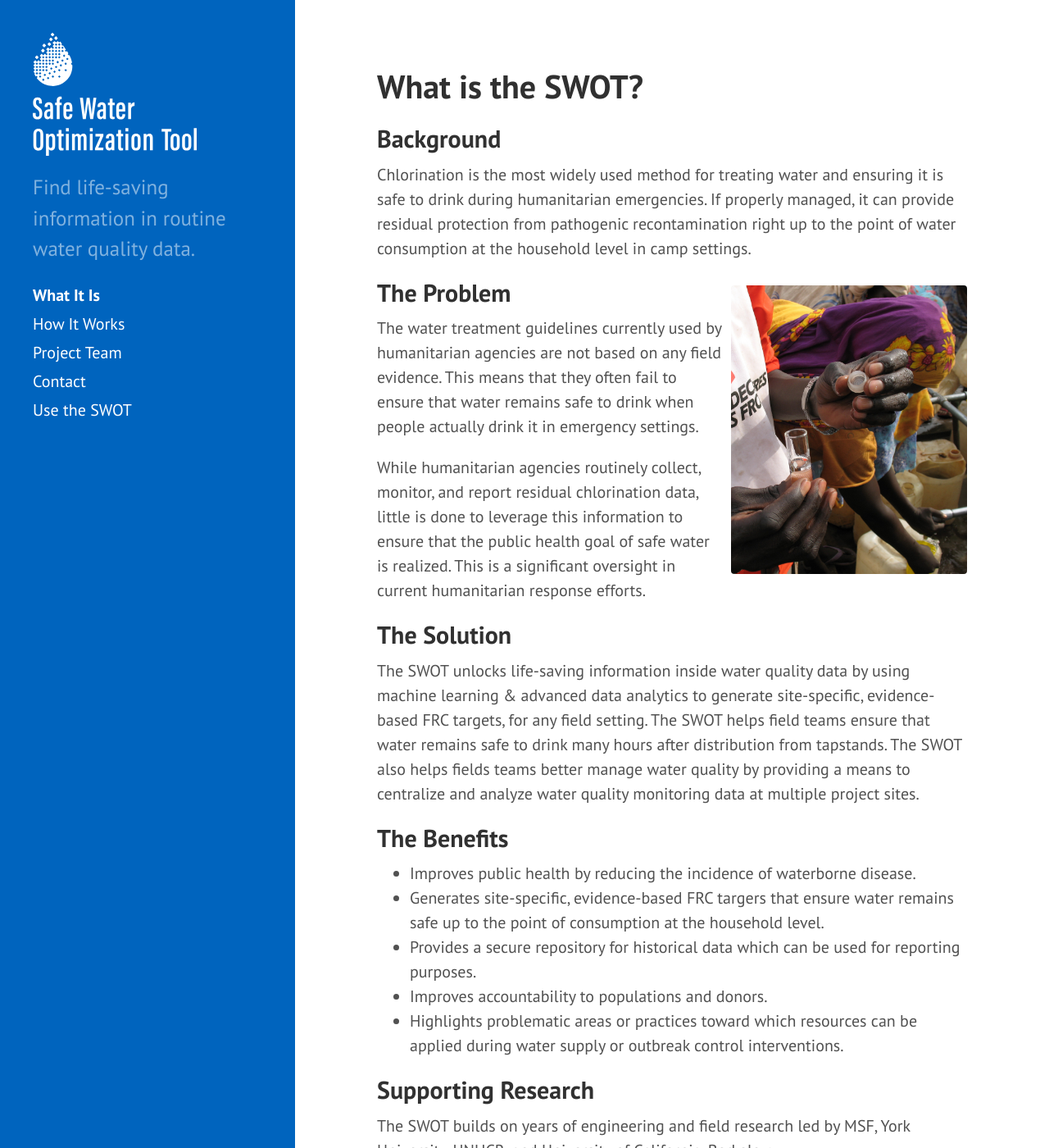
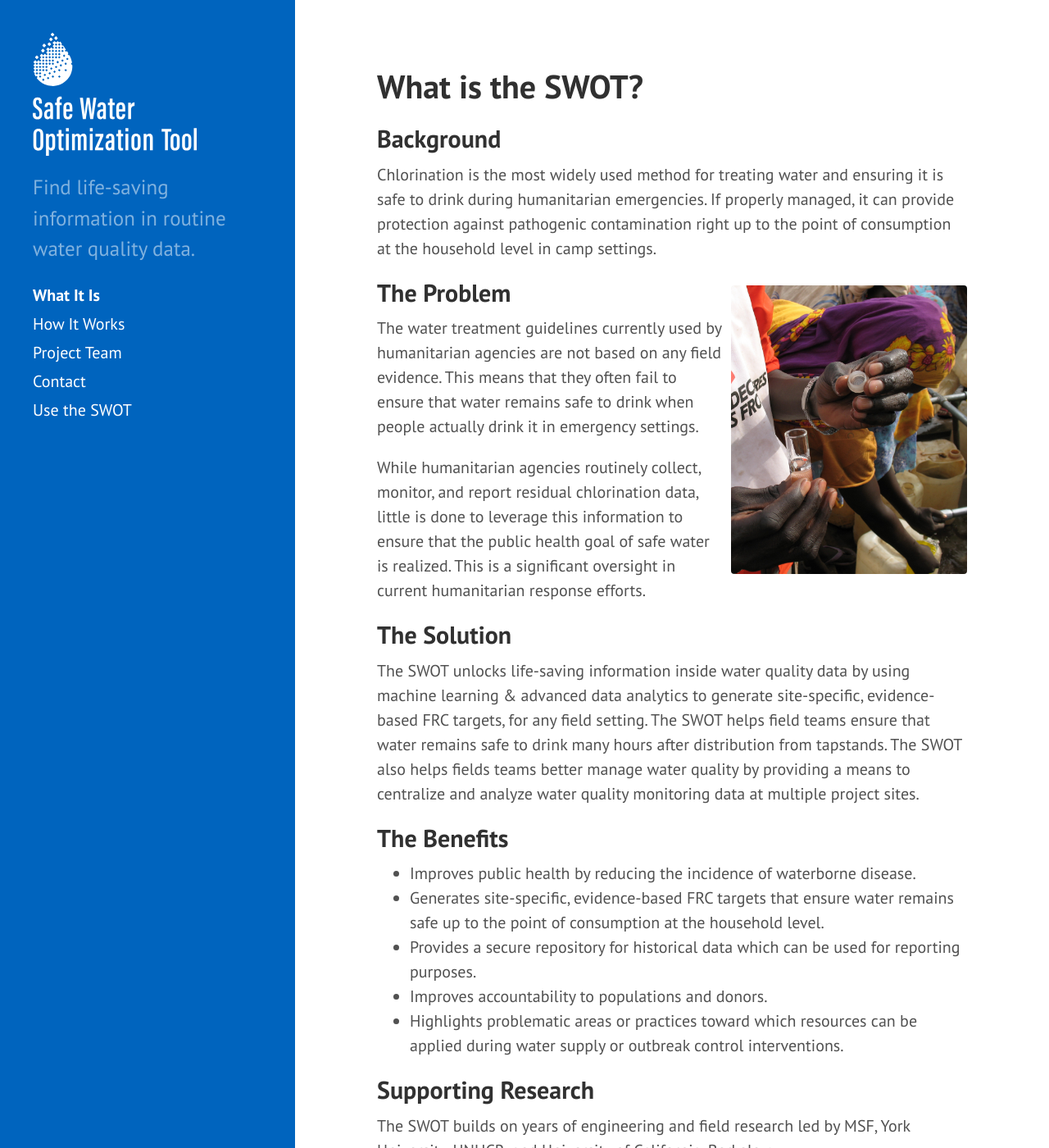
Before and after one commit to safeh2o/swot-infopage, a Jekyll site: the page built from what-it-is.md, in a window 1280 px wide and 1400 px high. Shown: the whole window at 82% size. Built offline with Jekyll 4.4.1, drawn with Linux system fonts in a browser that asks for light colours; Markdown is read by kramdown in place of the engine named in the settings.

Commit message:
Update what-it-is.md

```diff
--- a/what-it-is.md
+++ b/what-it-is.md
@@ -3,7 +3,7 @@
 title: What is the SWOT?
 ---
 <h2>Background</h2>
-Chlorination is the most widely used method for treating water and ensuring it is safe to drink during humanitarian emergencies. If properly managed, it can provide residual protection from pathogenic recontamination right up to the point of water consumption at the household level in camp settings.
+Chlorination is the most widely used method for treating water and ensuring it is safe to drink during humanitarian emergencies. If properly managed, it can provide protection against pathogenic contamination right up to the point of consumption at the household level in camp settings.
 
 <div> <img src="{{ site.baseurl }}/public/images/SWOTpic2_cropped.jpeg" alt="MSF staff test water quality" class="responsive-image" style="float:right;border-radius:4px;margin:10px 0px 10px 10px">
 </div>
@@ -19,7 +19,7 @@
 <h2>The Benefits</h2>
 <ul>
 <li>Improves public health by reducing the incidence of waterborne disease.</li>
-<li>Generates site-specific, evidence-based FRC targers that ensure water remains safe up to the point of consumption at the household level.</li>
+<li>Generates site-specific, evidence-based FRC targets that ensure water remains safe up to the point of consumption at the household level.</li>
 <li>Provides a secure repository for historical data which can be used for reporting purposes.</li>
 <li>Improves accountability to populations and donors.</li>
 <li>Highlights problematic areas or practices toward which resources can be applied during water supply or outbreak control interventions.</li>
@@ -27,10 +27,10 @@
 
 <h2>Supporting Research</h2>
 The SWOT builds on years of engineering and field research led by MSF, York University, UNHCR, and University of California, Berkeley:<br>
-<br>
-*<a href="https://www.who.int/bulletin/volumes/93/8/14-147645/en/" target="_blank" rel="noopener"> Effectiveness of emergency water treatment practices in refugee camps in South Sudan</a><br>
-*<a href="https://fieldresearch.msf.org/handle/10144/618835" target="_blank" rel="noopener"> Evidence-Based FRC Targets</a><br>
-*<a href="https://fieldresearch.msf.org/handle/10144/618836" target="_blank" rel="noopener"> Study Report: Evidence Based FRC Targets for Centralized Chlorination in Emergencies</a><br>
-*<a href="https://fieldresearch.msf.org/handle/10144/618737" target="_blank" rel="noopener"> Validation Study Report: Eavluating New Evidence-Based FRC Targets at Mtendeli, Tanzania</a><br>
+<ul>
+<li><a href="https://www.who.int/bulletin/volumes/93/8/14-147645/en/" target="_blank" rel="noopener"> Effectiveness of emergency water treatment practices in refugee camps in South Sudan</a></li>
+<li><a href="https://fieldresearch.msf.org/handle/10144/618835" target="_blank" rel="noopener"> Evidence-Based FRC Targets</a></li>
+<li><a href="https://fieldresearch.msf.org/handle/10144/618836" target="_blank" rel="noopener"> Study Report: Evidence Based FRC Targets for Centralized Chlorination in Emergencies</a></li>
+<li><a href="https://fieldresearch.msf.org/handle/10144/618737" target="_blank" rel="noopener"> Validation Study Report: Eavluating New Evidence-Based FRC Targets at Mtendeli, Tanzania</a></li>
 
 <p style="font-size:75%">Image Credit: Syed Imran Ali/Measuring FRC at a tapstand, Gendrassa, Maban County, South Sudan/2013</p>
```
